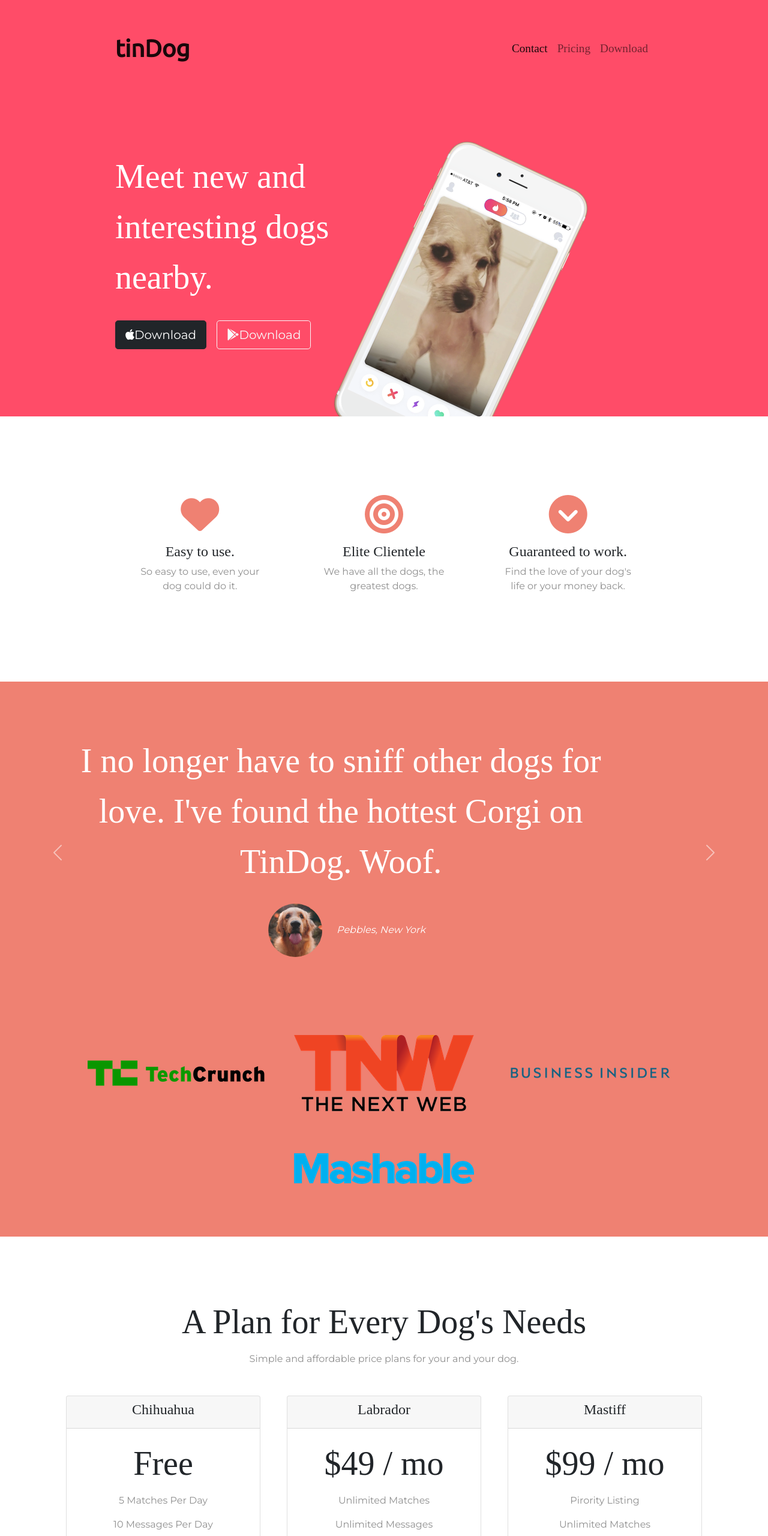
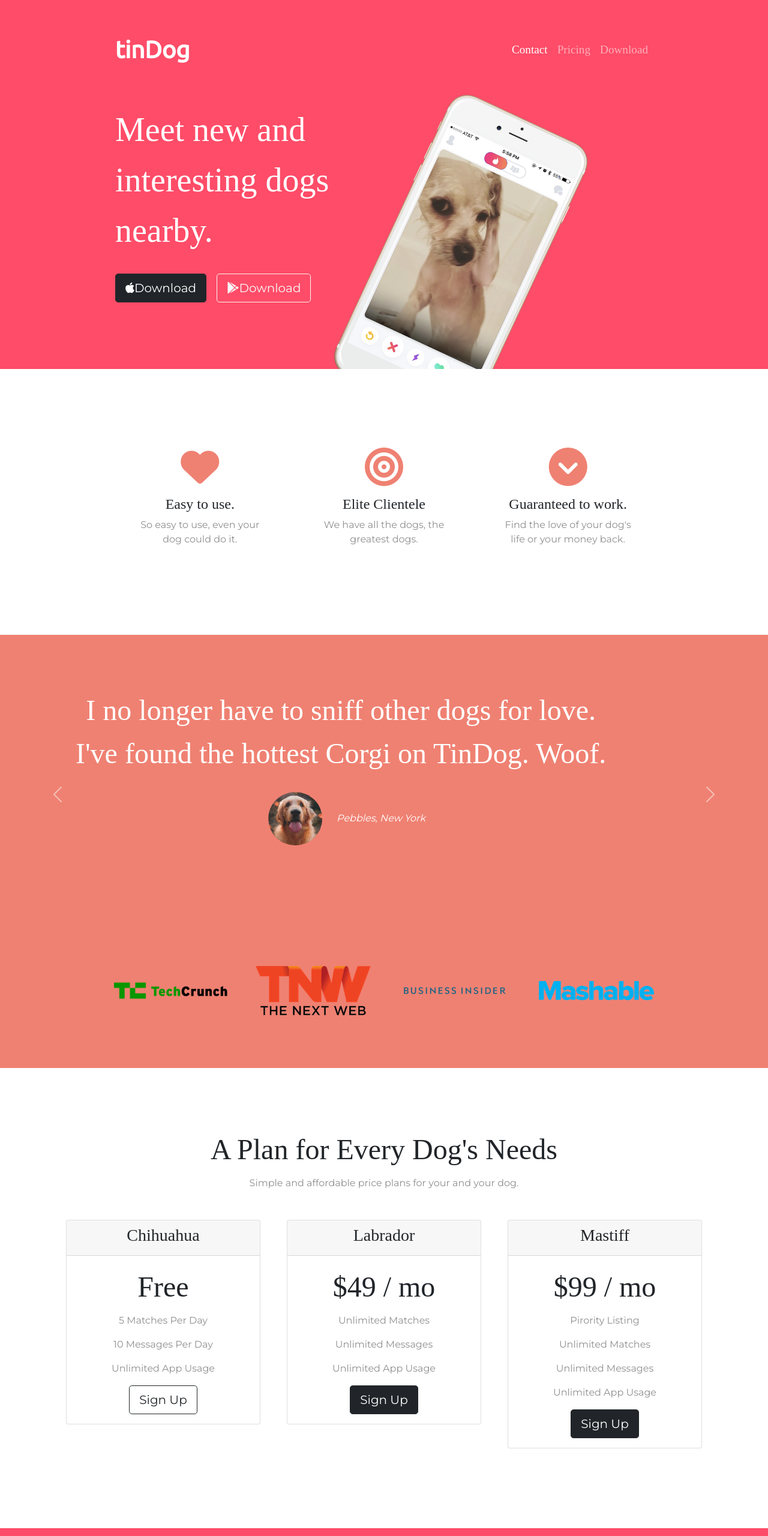
Before and after one commit to nosianuri/tindog-start-here, a plain HTML site: page index.html in a window 1280 px wide. Shown: the top 2560 px of the page at 60% size. Drawn offline with nearby package versions, Linux system fonts and the light colour scheme.

Commit message:
tindog task

```diff
--- a/css/styles.css
+++ b/css/styles.css
@@ -1,35 +1,43 @@
 body {
   font-family: "Montserrat";
+  text-align: center;
 }
-#title {
-    background-color: #ff4c68;
-    color: #fff;
+/* containers */
+
+.container-fluid {
+  padding: 7% 15% ;
 }
 
-.container-fluid {
-  padding: 3% 15% 7%;
+/* sections */
+.colored {
+  background-color: #ff4c68;
+  color: #fff;
 }
-h1 {
+
+.white {
+    background-color: #fff;
+}
+
+h1, h2, h3, h4, h5, h6 {
+  font-family: "Montserrat-bold";
+}
+
+p {
+  color: #8f8f8f;
+}
+
+.big-heading {
   font-family: 'Montserrat-Black';
   font-size: 3.5rem;
   line-height: 1.5;
 }
 
-h2 {
-  font-family: "Montserrat-bold";
-  font-size: 3.5rem;
+.section-heading {
+  font-size: 3rem;
   line-height: 1.5;
 }
-h3 {
-  font-family: "Montserrat-bold";
-  font-size: 1.5rem;
-}
 
-p {
-  color: #8f8f8f;
-}
 /* Navigation Bar */
-
 
 .navbar {
   padding-bottom: 0 0 4.5rem;
@@ -41,6 +49,9 @@ p {
   font-weight: bold;
 }
 
+.nav-con.container-fluid {
+  padding: 0%;
+}
 
 .nav-item {
   padding: 0 18px;
@@ -50,10 +61,23 @@ p {
   font-size: 1.2rem;
   font-family: "Montserrat-light";
 }
+
 /* Download Button */
 
 .download-button {
   margin: 5% 3% 5% 0;
+}
+
+/* title section */
+
+#title {
+
+    text-align: left;
+
+}
+
+#title.container-fluid {
+  padding: 3% 15% 7%;
 }
 
 /* Title Image */
@@ -63,82 +87,84 @@ p {
   transform: rotate(25deg);
   position: absolute;
   right: 30%;
+
 }
 
 /* Features Section */
+
 #features {
-  padding: 7% 15%;
-  background-color: #fff;
+
   position: relative;
+}
 
+.feature-title {
+  font-size: 1.5rem;
 }
+
 .feature-box {
-  text-align: center;
   padding: 4.5%;
 }
+
 .icon {
   color: #ef8172;
   margin-bottom: 1rem;
 }
+
 .icon:hover{
   color: #ff4c68;
 }
+
 /* Testimonials Section */
+
 #testimonials {
+  background-color: #ef8172;
 
-text-align: center;
-background-color: #ef8172;
-color: #fff;
 }
+
+.testimonial-text {
+  font-size: 3rem;
+  line-height: 1.5;
+}
+
 .testimonial-image {
   width: 10%;
   border-radius: 100%;
   margin: 20px;
 }
-.carousel-item {
-  padding: 7% 15%;
-}
+
 #press {
   background-color: #ef8172;
-  text-align: center;
   padding-bottom: 3%;
 }
+
 .press-logo {
-
+  width: 15%;
   margin: 20px 20px 50px;
 }
+
 /* pricing section */
+
 #pricing {
   padding: 100px;
-  text-align: center;
 }
+
+.price-text {
+  font-size: 3rem;
+  line-height: 1.5;
+}
+
 .pricing-column {
   padding: 3% 2%;
 }
 
 /* CTA Section */
 
-#cta {
-  background-color: #ff4c68;
-  color: #fff;
-  padding: 7% 15%;
-  text-align: center;
-}
 
-.cta-heading {
-  font-family: "Montserrat-Black";
-  font-size: 3.5rem;
-  line-height: 1.5;
-}
 
 /* footer section */
+
 .social-icon {
   margin: 20px 10px;
-}
-
-footer {
-  padding: 7% 15%;
-  text-align: center;
 }
 
 @media (max-width: 1046px) {
--- a/index.html
+++ b/index.html
@@ -20,14 +20,14 @@
 </head>
 
 <body>
+  <section class="colored" id="title">
+    <div class="container-fluid" style="padding-top: 40px">
 
-  <section id="title">
-    <div class="container-nav">
 
       <!-- Nav Bar -->
 
-      <nav class="navbar navbar-expand-lg navbar-light">
-        <div class="container-fluid">
+      <nav class="navbar navbar-expand-lg navbar-dark mb-5">
+        <div class="nav-con container-fluid">
           <a class="navbar-brand" href="#">tinDog</a>
           <button class="navbar-toggler" type="button" data-bs-toggle="collapse" data-bs-target="#navbarNavAltMarkup" aria-controls="navbarNavAltMarkup" aria-expanded="false" aria-label="Toggle navigation">
             <span class="navbar-toggler-icon"></span>
@@ -42,15 +42,15 @@
           </div>
         </div>
       </nav>
-    </div>
+
 
 <!-- Title -->
 
-    <div class="container-fluid">
+
     <div class="row">
 
       <div class="col-lg-6">
-        <h1>Meet new and interesting dogs nearby.</h1>
+        <h1 class="big-heading">Meet new and interesting dogs nearby.</h1>
         <button type="button" class="btn btn-dark btn-lg download-button"><i class="fa-brands fa-apple"></i>Download</button>
         <button type="button" class="btn btn-outline-light btn-lg  download-button"><i class="fa-brands fa-google-play"></i>Download</button>
       </div>
@@ -66,43 +66,41 @@
 
   <!-- Features -->
 
-  <section id="features">
+  <section class="white" id="features">
+    <div class="container-fluid">
       <div class="row">
       <div class="feature-box col-lg-4">
         <i class="fa-solid fa-heart fa-4x icon"></i>
-        <h3>Easy to use.</h3>
+        <h3 class="feature-title">Easy to use.</h3>
         <p>So easy to use, even your dog could do it.</p>
       </div>
       <div class="feature-box col-lg-4">
         <i class="fa-solid fa-bullseye fa-4x icon"></i>
-        <h3>Elite Clientele</h3>
+        <h3 class="feature-title">Elite Clientele</h3>
         <p>We have all the dogs, the greatest dogs.</p>
 
       </div>
       <div class="feature-box col-lg-4">
         <i class="fa-solid fa-circle-chevron-down fa-4x icon"></i>
-        <h3>Guaranteed to work.</h3>
+        <h3 class="feature-title">Guaranteed to work.</h3>
         <p>Find the love of your dog's life or your money back.</p>
       </div>
     </div>
-
-
-
-
+      </div>
 </section>
 
 
   <!-- Testimonials -->
 
-  <section id="testimonials">
+  <section class="colored" id="testimonials">
     <div id="testimonial-carousel" class="carousel slide" data-bs-ride="carousel">
   <div class="carousel-inner">
-    <div class="carousel-item active">
-      <h2>I no longer have to sniff other dogs for love. I've found the hottest Corgi on TinDog. Woof.</h2>
+    <div class="carousel-item active container-fluid">
+      <h2 class="testimonial-text">I no longer have to sniff other dogs for love. I've found the hottest Corgi on TinDog. Woof.</h2>
       <img class="testimonial-image" src="images/dog-img.jpg" alt="dog-profile">
       <em>Pebbles, New York</em>
     </div>
-    <div class="carousel-item">
+    <div class="carousel-item container-fluid">
       <h2 class="testimonial-text">My dog used to be so lonely, but with TinDog's help, they've found the love of their life. I think.</h2>
       <img class="testimonial-image" src="images/lady-img.jpg" alt="lady-profile">
       <em>Beverly, Illinois</em>
@@ -121,7 +119,7 @@
 
   <!-- Press -->
 
-  <section id="press">
+  <section class="colored" id="press">
 
 
     <img class="press-logo" src="images/techcrunch.png" alt="tc-logo">
@@ -134,9 +132,9 @@
 
   <!-- Pricing -->
 
-  <section id="pricing">
+  <section class="white" id="pricing">
 
-    <h2>A Plan for Every Dog's Needs</h2>
+    <h2 class="section-heading">A Plan for Every Dog's Needs</h2>
     <p>Simple and affordable price plans for your and your dog.</p>
 
 <div class="row">
@@ -146,7 +144,7 @@
       <h3>Chihuahua</h3>
     </div>
     <div class="card-body">
-      <h2>Free</h2>
+      <h2 class="price-text">Free</h2>
       <p>5 Matches Per Day</p>
       <p>10 Messages Per Day</p>
       <p>Unlimited App Usage</p>
@@ -161,7 +159,7 @@
       <h3>Labrador</h3>
     </div>
     <div class="card-body">
-      <h2>$49 / mo</h2>
+      <h2 class="price-text">$49 / mo</h2>
       <p>Unlimited Matches</p>
       <p>Unlimited Messages</p>
       <p>Unlimited App Usage</p>
@@ -176,7 +174,7 @@
         <h3>Mastiff</h3>
     </div>
     <div class="card-body">
-      <h2>$99 / mo</h2>
+      <h2 class="price-text">$99 / mo</h2>
       <p>Pirority Listing</p>
       <p>Unlimited Matches</p>
       <p>Unlimited Messages</p>
@@ -194,24 +192,28 @@
 
   <!-- Call to Action -->
 
-  <section id="cta">
-
-    <h3 class="cta-heading">Find the True Love of Your Dog's Life Today.</h3>
+  <section class="colored" id="cta">
+<div class="container-fluid">
+  <h3 class="big-heading">Find the True Love of Your Dog's Life Today.</h3>
   <button class="download-button btn btn-lg btn-dark" type="button"><i class="fa-brands fa-apple"></i>Download</button>
   <button class="download-button btn btn-lg btn-light" type="button"><i class="fa-brands fa-google-play"></i>Download</button>
+
+</div>
 
   </section>
 
 
   <!-- Footer -->
 
-  <footer id="footer">
-
+  <footer class="white" id="footer">
+<div class="container-fluid">
   <i class="social-icon fa-brands fa-facebook"></i>
   <i class="social-icon fa-brands fa-twitter-square"></i>
   <i class="social-icon fa-brands fa-instagram-square"></i>
   <i class="social-icon fa-solid fa-envelope"></i>
   <p>© Copyright TinDog</p>
+
+</div>
 
   </footer>
 
```
Lines whose indentation alone changed are shown as unchanged.
